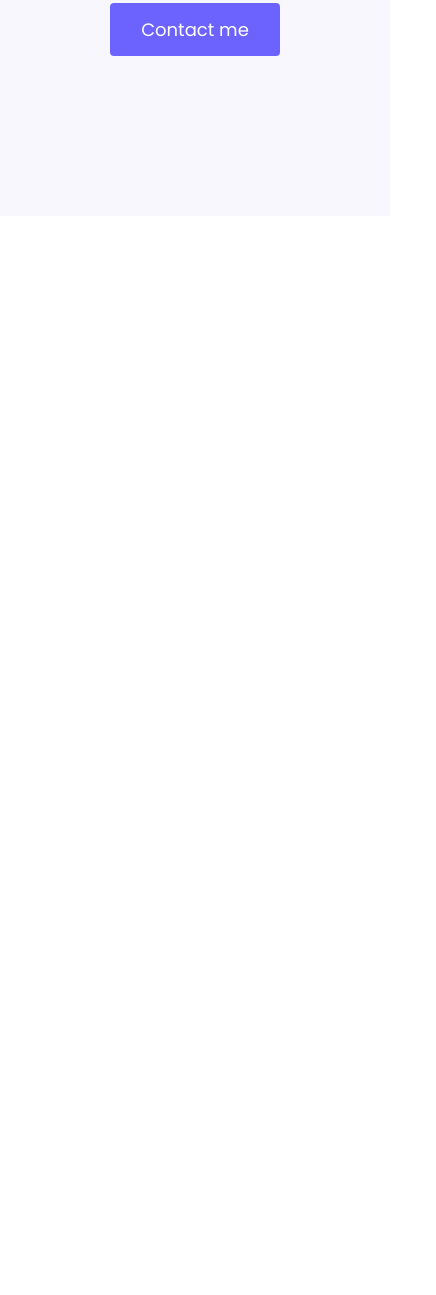
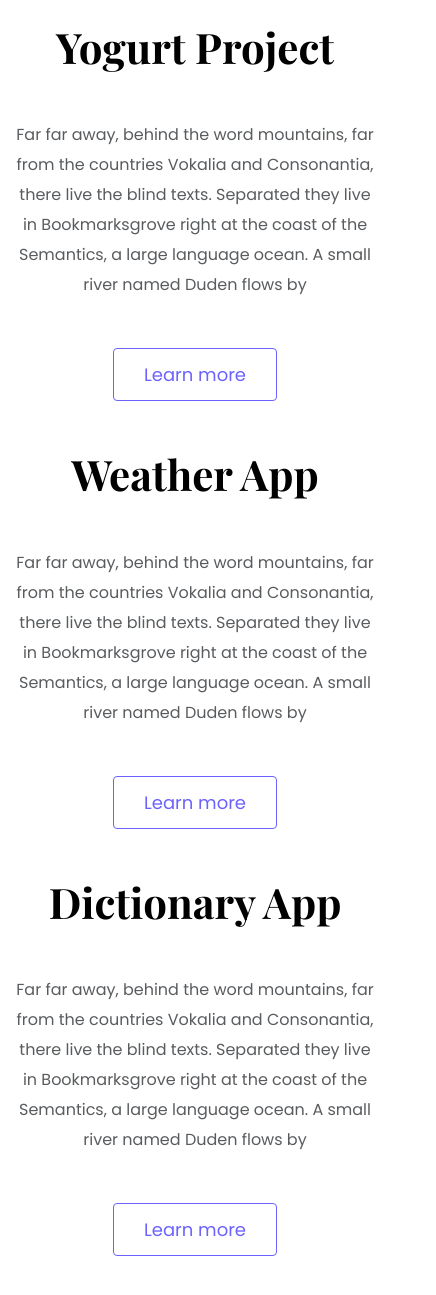
Before and after one commit to liu-shhha/portfolio-project, a plain HTML site: page index.html in a window 390 px wide. Shown: the part 593-1888 px from the top of the page, 436 px wide, since content can reach past the window. Before the commit the page ends 844 px from the top, so only its background shows below. Drawn offline with nearby package versions, Linux system fonts and the light colour scheme; a web font is replaced by a local one.

Commit message:
Integrated homepage content design

```diff
--- a/index.html
+++ b/index.html
@@ -31,6 +31,70 @@
             <a href="#" class="btn btn-branding">Contact me</a>
         </div>
     </div>
+    <p class="text-center m-5">Featured Project which my best projects be choice to show</p>
+    <div class="container">
+        <div class="row mb-5">
+            <div class="col d-none d-lg-block">
+                <img src="images/yogurt-project-img.png" class="img-fluid" alt="">
+            </div>
+            <div class="col">
+                <div class="project-description">
+                    <h2 class="mb-5">Yogurt Project</h2>
+                    <p class="mb-5 text-muted">Far far away, behind the word mountains, far from the countries Vokalia
+                        and
+                        Consonantia,
+                        there live the blind texts. Separated they live in Bookmarksgrove right at the coast of the
+                        Semantics, a large language ocean. A
+                        small river named Duden flows by
+                    </p>
+                    <a href="" class="btn btn-branding-outline">Learn more</a>
+                </div>
+            </div>
+        </div>
+
+    </div>
+    <div class="container">
+        <div class="row mb-5">
+            <div class="col">
+                <div class="project-description">
+                    <h2 class="mb-5">Weather App</h2>
+                    <p class="mb-5 text-muted">Far far away, behind the word mountains, far from the countries Vokalia
+                        and
+                        Consonantia,
+                        there live the blind texts. Separated they live in Bookmarksgrove right at the coast of the
+                        Semantics, a large language ocean. A
+                        small river named Duden flows by
+                    </p>
+                    <a href="" class="btn btn-branding-outline">Learn more</a>
+                </div>
+            </div>
+            <div class="col d-none d-lg-block">
+                <img src="images/weather-app-img.png" class="img-fluid" alt="">
+            </div>
+        </div>
+
+    </div>
+    <div class="container">
+        <div class="row mb-5">
+            <div class="col d-none d-lg-block">
+                <img src="images/dictionary-app-img.png" class="img-fluid" alt="">
+            </div>
+            <div class="col">
+                <div class="project-description">
+                    <h2 class="mb-5">Dictionary App</h2>
+                    <p class="mb-5 text-muted">Far far away, behind the word mountains, far from the countries Vokalia
+                        and
+                        Consonantia,
+                        there live the blind texts. Separated they live in Bookmarksgrove right at the coast of the
+                        Semantics, a large language ocean. A
+                        small river named Duden flows by
+                    </p>
+                    <a href="" class="btn btn-branding-outline">Learn more</a>
+                </div>
+            </div>
+        </div>
+
+    </div>
 </body>
 
 </html>
--- a/src/styles.css
+++ b/src/styles.css
@@ -24,8 +24,14 @@ h1 {
   font-size: 96px;
 }
 
+h2 {
+  font-size: 64px;
+}
+
 p {
   font-weight: normal;
+  font-size: 16px;
+  line-height: 30px;
 }
 
 .hero {
@@ -44,7 +50,7 @@ p {
 .hero h2 {
   font-family: var(--default-font-family);
   font-weight: normal;
-  line-height: 2;
+  line-height: 1.5;
   font-size: 24px;
   color: #272142;
 }
@@ -57,3 +63,35 @@ p {
   color: white;
   padding: 12px 30px;
 }
+
+.btn-branding-outline {
+  color: var(--branding-color);
+  border: 1px solid var(--branding-color);
+  border-radius: 4px;
+  font-size: 18px;
+  line-height: 27px;
+  padding: 12px 30px;
+}
+
+.project-description {
+  padding: 120px 60px;
+}
+
+@media (max-width: 960px) {
+  h1 {
+    font-size: 44px;
+    line-height: 2;
+  }
+
+  h2 {
+    font-size: 42px;
+  }
+
+  .hero {
+    padding: 80px 20px;
+  }
+  .project-description {
+    padding: 0;
+    text-align: center;
+  }
+}
```
Also changed, not shown: images/dictionary-app-img.png (added), images/weather-app-img.png (added), images/yogurt-project-img.png (added).
